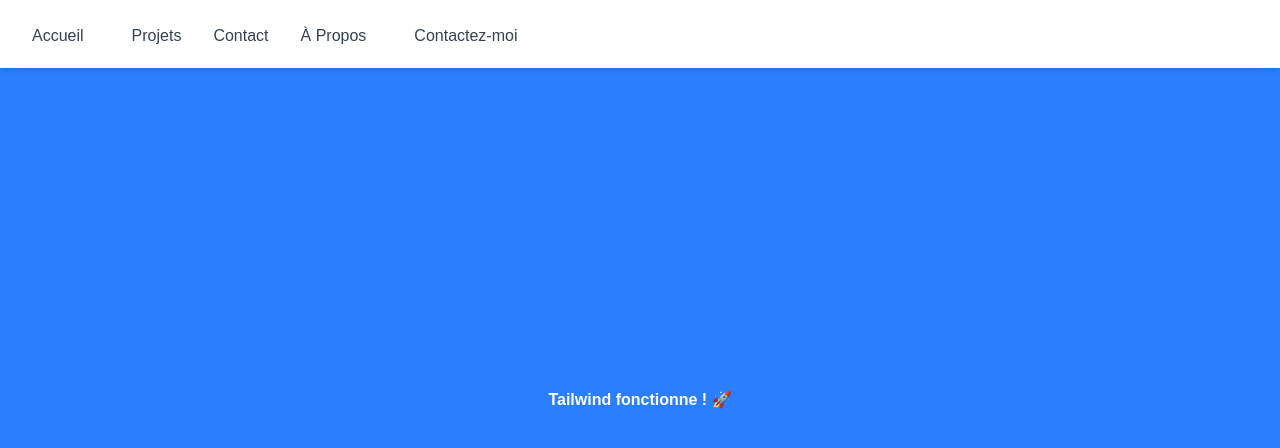
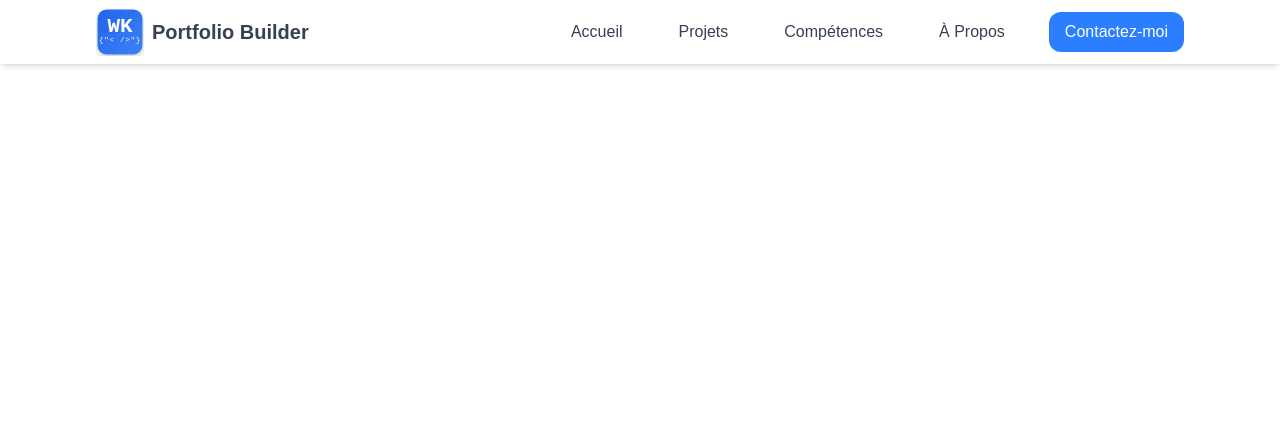
Before and after one commit to WilfriedFahim/portfolio-wilfried, a Next.js app: page / in a window 1280 px wide. Shown: the top 448 px of the page. Built offline with nearby package versions, Linux system fonts and the light colour scheme.

Commit message:
feat(navbar): intégration du container, logo SVG

```diff
--- a/app/globals.css
+++ b/app/globals.css
@@ -19,7 +19,7 @@
 
 @media (prefers-color-scheme: dark) {
   :root {
-    --background: #0a0a0a;
+    --background: #f1f5f9;
     --foreground: #ededed;
   }
 }
@@ -37,6 +37,10 @@ body {
   padding-bottom: 0.25rem;
 }
 
+.nav-link:hover {
+  color: #2563eb;
+}
+
 .nav-link::after {
   content: '';
   position: absolute;
--- a/app/layout.tsx
+++ b/app/layout.tsx
@@ -6,6 +6,8 @@ import { Geist, Geist_Mono } from "next/font/google";
 
 // Chargement du CSS global (Tailwind + éventuelles autres règles)
 import "./globals.css";
+
+import Container from "@/components/Container"
 
 // Import de la Navbar — notre composant de navigation commun à toutes les pages
 import Navbar from "@/components/Navbar";
@@ -34,7 +36,7 @@ export default function RootLayout({
 }>) {
 	return (
 		<html lang="fr">
-			{" "}
+			{""}
 			{/* Déclaration de la langue de l’app */}
 			<body
 				// Application des polices via les variables CSS + antialiasing typographique
@@ -43,8 +45,10 @@ export default function RootLayout({
 				{/* Barre de navigation partagée par toutes les pages */}
 				<Navbar />
 
-				{/* Contenu spécifique à chaque route (app/page.tsx, app/projets/page.tsx, etc.) */}
-				{children}
+				<Container>
+					{/* Contenu spécifique à chaque route (app/page.tsx, app/projets/page.tsx, etc.) */}
+					{children}
+				</Container>
 			</body>
 		</html>
 	);
--- a/app/page.tsx
+++ b/app/page.tsx
@@ -1,7 +1,7 @@
 export default function Home() {
   return (
-    <main className="flex min-h-screen items-center justify-center bg-blue-500 text-white">
-      <h1 className="Text-4xl font-bold">Tailwind fonctionne ! 🚀</h1>
+    <main className="">
+      <h1 className="">Tailwind fonctionne ! 🚀</h1>
     </main>
   )
 }
--- /dev/null
+++ b/components/Container.tsx
@@ -0,0 +1,20 @@
+// components/Container.tsx
+import React, { ReactNode} from "react";
+
+interface ContainerProps {
+    children: ReactNode;
+    className?: string;
+}
+
+export default function Container({
+    children,
+    className='',
+}: ContainerProps) {
+    return (
+			<div
+				className={`max-w-6xl mx-auto px-4 sm:px-6 lg:px-8 ${className}`}
+			>
+                {children}
+            </div>
+		);
+}
--- a/components/Navbar.tsx
+++ b/components/Navbar.tsx
@@ -1,67 +1,108 @@
+"use client";
+
 // components/Navbar.tsx
 
 // 1. On importe le composant Link de Next.js
 //    pour naviguer sans rafraîchir la page entière.
 import Link from "next/link";
+import { useState } from "react";
+import Container from "./Container";
+import Image from 'next/image';
 
 // 2. On exporte par défaut la fonction Navbar,
 //    ce qui permet de l'importer facilement ailleurs.
 
 export default function Navbar() {
+
+	const [open, setOpen] = useState(false);
+
 	return (
-		// 3. Balise <nav> sémantique qui entoure la barre de navigation
-		//    bg-white  → fond blanc
-		//    shadow    → ombre portée
-		//    p-4       → padding uniforme (1 rem)
-		<nav className="fixed top-0 w-full bg-white shadow-md z-50 p-4">
-			{/* 4. <ul> pour structurer les liens en liste horizontale
-                flex      → active flexbox pour aligner les items
-                space-x-4 → espace horizontal (1 rem) entre chaque <li> */}
-			<ul className="flex flex-col md:flex-row md:space-x-4">
-				{/* 5. <li> = un élément de la liste
-                    <Link> déclenche une navigation client-side */}
-				<li>
+		<nav className="fixed w-full bg-white shadow-md z-50">
+			<Container className="py-0">
+				<div className="flex justify-between items-center h-16">
+					{/* logo*/}
+					<div className="flex-shrink-0">
+						<Link href="/" className="flex items-center">
+							<Image src="/images/logo.svg" alt="logo WK" width={48} height={48} className="mr-2" />
+							<span className="hidden md:inline text-xl font-bold">
+								Portfolio Builder
+							</span>
+						</Link>
+					</div>
+
+					{/* Liens desktop */}
+					<div className="hidden md:flex space-x-8">
 						<Link
 							href="/#home"
-						className="nav-link  block py-2 px-4 transition-colors duration-200"
+							className="nav-link px-3 py-2 transition-colors duration-200 hover:text-blue-600"
 						>
 							Accueil
 						</Link>
-				</li>
-				<li>
 						<Link
 							href="/#projects"
-						className=" nav-link block py-2 px-4 transition-colors duration-200"
+							className="nav-link px-3 py-2 transition-colors duration-200 hover:text-blue-600"
 						>
 							Projets
 						</Link>
-				</li>
-				<li>
 						<Link
 							href="/#skills"
-						className="nav-link block py-2 px-4transition-colors duration-200"
+							className="nav-link px-3 py-2 transition-colors duration-200 hover:text-blue-600"
 						>
-						Contact
+							Compétences
 						</Link>
-				</li>
-				<li>
 						<Link
 							href="/#about"
-						className="nav-link block py-2 px-4 transition-colors duration-200"
+							className="nav-link px-3 py-2 transition-colors duration-200 hover:text-blue-600"
 						>
 							À Propos
 						</Link>
-				</li>
-				<li>
 						<Link
 							href="/#contact"
-						className="nav-link block py-2 px-4 transition-colors duration-200"
+							className="rounded-xl bg-blue-500 text-white px-4 py-2 transition-colors duration-200 hover:bg-blue-600"
 						>
-
 							Contactez-moi
 						</Link>
-				</li>
-			</ul>
+					</div>
+
+					{/* Burger mobile */}
+					<div className="md:hidden">
+						<button
+							id="menu-btn"
+							className="focus:outline-none"
+							aria-label="Ouvrir le menu mobile"
+							onClick={() => setOpen(!open)}
+						>
+							<span className="block w-6 h-0.5 bg-black mb-1"></span>
+							<span className="block w-6 h-0.5 bg-black mb-1"></span>
+							<span className="block w-6 h-0.5 bg-black"></span>
+						</button>
+					</div>
+
+					{/* Menu mobile */}
+					<div
+						id="mobile-menu"
+						className={`${
+							open ? "flex" : "hidden"
+						} flex-col space-y-2 mt-4 md:hidden`}
+					>
+						<Link href="/#home" className="nav-link block py-2">
+							Accueil
+						</Link>
+						<Link href="/#projects" className="nav-link block py-2">
+							Projets
+						</Link>
+						<Link href="/#skills" className="nav-link block py-2">
+							Compétences
+						</Link>
+						<Link href="/#about" className="nav-link block py-2">
+							À Propos
+						</Link>
+						<Link href="/#contact" className="nav-link block py-2">
+							Contactez-moi
+						</Link>
+					</div>
+				</div>
+			</Container>
 		</nav>
 	);
 }
--- a/package.json
+++ b/package.json
@@ -9,6 +9,7 @@
     "lint": "next lint"
   },
   "dependencies": {
+    "@fortawesome/fontawesome-free": "^6.7.2",
     "next": "^15.3.2",
     "react": "^19.1.0",
     "react-dom": "^19.1.0"
```
Also changed, not shown: public/images/logo.svg (added), 1 other file (tests, documents, lock files or other folders). Lines whose indentation alone changed are shown as unchanged.
